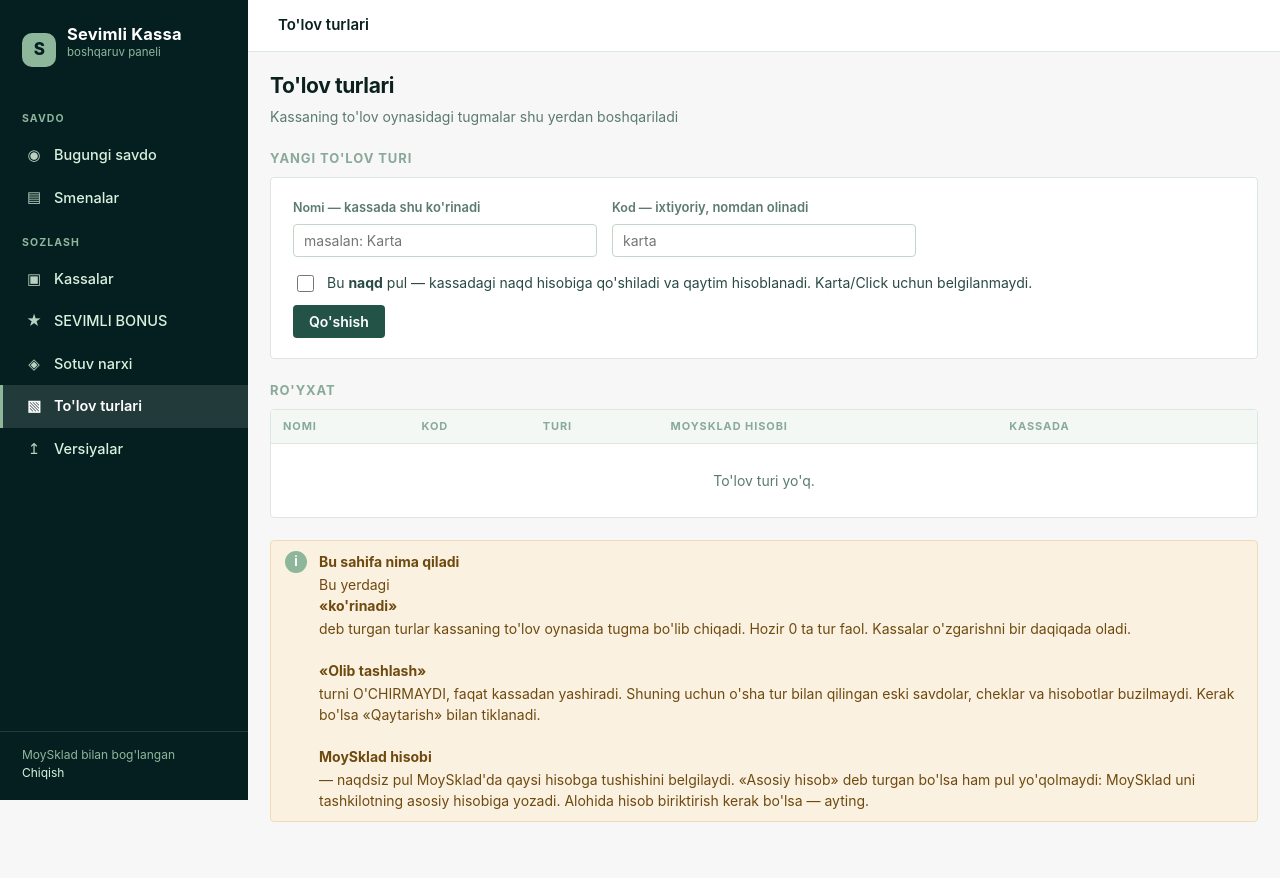
After one commit to 130395mq-dev/sevimli-kassa, a Django app: page /tolov-turlari/ in a window 1280 px wide. The commit adds this page. Run offline with Django 5.2, Linux system fonts and the light colour scheme; the visitor is signed in with stand-in values (Sample User, id 1); data that the repository does not hold is empty.

Commit message:
Sevimli Kassa server

```diff
--- a/dashboard/templates/dashboard/base.html
+++ b/dashboard/templates/dashboard/base.html
@@ -383,6 +383,8 @@
       <span class="ico">★</span><span class="txt">SEVIMLI BONUS</span></a>
     <a class="item {% block nav_prices %}{% endblock %}" href="/narxlar/">
       <span class="ico">◈</span><span class="txt">Sotuv narxi</span></a>
+    <a class="item {% block nav_pay %}{% endblock %}" href="/tolov-turlari/">
+      <span class="ico">▧</span><span class="txt">To'lov turlari</span></a>
     <a class="item {% block nav_releases %}{% endblock %}" href="/versiyalar/">
       <span class="ico">↥</span><span class="txt">Versiyalar</span></a>
 
--- /dev/null
+++ b/dashboard/templates/dashboard/payment_methods.html
@@ -0,0 +1,110 @@
+{% extends "dashboard/base.html" %}
+
+{% block title %}To'lov turlari — Sevimli Kassa{% endblock %}
+{% block crumb %}To'lov turlari{% endblock %}
+{% block nav_pay %}on{% endblock %}
+
+{% block body %}
+  <h1>To'lov turlari</h1>
+  <div class="sub">Kassaning to'lov oynasidagi tugmalar shu yerdan boshqariladi</div>
+
+  {% if messages %}
+    {% for m in messages %}
+      <div class="alert {% if m.tags == 'error' %}err{% else %}ok{% endif %}">
+        <span>{% if m.tags == 'error' %}✕{% else %}✓{% endif %}</span>
+        <div>{{ m }}</div>
+      </div>
+    {% endfor %}
+  {% endif %}
+
+  <h2>Yangi to'lov turi</h2>
+  <form method="post" class="card">
+    {% csrf_token %}
+    <input type="hidden" name="action" value="create">
+    <div class="fields">
+      <label>
+        <span>Nomi <span class="sec">— kassada shu ko'rinadi</span></span>
+        <input name="name" placeholder="masalan: Karta" required>
+      </label>
+      <label>
+        <span>Kod <span class="sec">— ixtiyoriy, nomdan olinadi</span></span>
+        <input name="code" placeholder="karta">
+      </label>
+      <label class="check">
+        <input type="checkbox" name="is_cash">
+        <span>Bu <b>naqd</b> pul — kassadagi naqd hisobiga qo'shiladi va
+              qaytim hisoblanadi. Karta/Click uchun belgilanmaydi.</span>
+      </label>
+    </div>
+    <button type="submit">Qo'shish</button>
+  </form>
+
+  <h2>Ro'yxat</h2>
+  <table>
+    <tr>
+      <th>Nomi</th><th>Kod</th><th class="tight">Turi</th>
+      <th class="tight">MoySklad hisobi</th><th class="tight">Kassada</th><th></th>
+    </tr>
+    {% for m in rows %}
+      <tr>
+        <td>
+          <b>{{ m.name }}</b>
+          {% if not m.active %}<span class="badge off">yashirilgan</span>{% endif %}
+        </td>
+        <td class="tight"><code class="token">{{ m.code }}</code></td>
+        <td class="tight">
+          {% if m.is_cash %}<span class="badge ok">naqd</span>
+          {% else %}<span class="badge">naqdsiz</span>{% endif %}
+        </td>
+        <td class="tight">
+          {% if m.ms_account_id %}<span class="badge ok">biriktirilgan</span>
+          {% else %}<span class="sec">asosiy hisob</span>{% endif %}
+        </td>
+        <td class="tight">
+          {% if m.active %}<span class="badge ok">ko'rinadi</span>
+          {% else %}<span class="badge off">yo'q</span>{% endif %}
+        </td>
+        <td class="actions">
+          <form method="post" class="inline">
+            {% csrf_token %}
+            <input type="hidden" name="action" value="rename">
+            <input type="hidden" name="id" value="{{ m.pk }}">
+            <input name="name" value="{{ m.name }}" size="12">
+            <button type="submit" class="small">Nomini saqlash</button>
+          </form>
+          <form method="post" class="inline"
+                onsubmit="return confirm('«{{ m.name }}» {% if m.active %}kassadan olib tashlansinmi?\n\nEski savdolar tegilmaydi.{% else %}kassaga qaytarilsinmi?{% endif %}');">
+            {% csrf_token %}
+            <input type="hidden" name="action" value="toggle">
+            <input type="hidden" name="id" value="{{ m.pk }}">
+            <button type="submit" class="small ghost"
+                    {% if m.active %}style="color: var(--danger);"{% endif %}>
+              {% if m.active %}Olib tashlash{% else %}Qaytarish{% endif %}
+            </button>
+          </form>
+        </td>
+      </tr>
+    {% empty %}
+      <tr><td colspan="6" class="empty">To'lov turi yo'q.</td></tr>
+    {% endfor %}
+  </table>
+
+  <div class="alert warn" style="margin-top: 22px;">
+    <span>i</span>
+    <div>
+      <b>Bu sahifa nima qiladi</b>
+      Bu yerdagi <b>«ko'rinadi»</b> deb turgan turlar kassaning to'lov
+      oynasida tugma bo'lib chiqadi. Hozir {{ active_count }} ta tur faol.
+      Kassalar o'zgarishni bir daqiqada oladi.
+      <br><br>
+      <b>«Olib tashlash»</b> turni O'CHIRMAYDI, faqat kassadan yashiradi.
+      Shuning uchun o'sha tur bilan qilingan eski savdolar, cheklar va
+      hisobotlar buzilmaydi. Kerak bo'lsa «Qaytarish» bilan tiklanadi.
+      <br><br>
+      <b>MoySklad hisobi</b> — naqdsiz pul MoySklad'da qaysi hisobga
+      tushishini belgilaydi. «Asosiy hisob» deb turgan bo'lsa ham pul
+      yo'qolmaydi: MoySklad uni tashkilotning asosiy hisobiga yozadi.
+      Alohida hisob biriktirish kerak bo'lsa — ayting.
+    </div>
+  </div>
+{% endblock %}
--- a/dashboard/urls.py
+++ b/dashboard/urls.py
@@ -13,6 +13,7 @@ urlpatterns = [
     path("bonus/", views.bonus, name="bonus"),
     path("bonus/mijoz/<int:pk>/", views.customer_bonus, name="customer-bonus"),
     path("narxlar/", views.prices, name="prices"),
+    path("tolov-turlari/", views.payment_methods, name="payment-methods"),
     path("versiyalar/", views.releases, name="releases"),
     path("ornatish/", views.installer, name="installer"),
     path("ornatish/fayl/", views.installer_download, name="installer-download"),
--- a/dashboard/views.py
+++ b/dashboard/views.py
@@ -30,7 +30,8 @@ from django.utils.text import slugify
 
 from catalog.models import Customer, Product, SyncState
 from sales.models import (
-    BonusEntry, BonusProgram, Payment, POINT_TIYIN, Register, Sale, Shift,
+    BonusEntry, BonusProgram, Payment, PaymentMethod, POINT_TIYIN, Register,
+    Sale, Shift,
 )
 from sales.services import build_receipt
 from shared.receipt import render as render_receipt
@@ -868,3 +869,83 @@ def _dec(value, default):
         return d if d >= 0 else default
     except (InvalidOperation, TypeError):
         return default
+
+
+@login_required
+def payment_methods(request):
+    """To'lov turlari — kassadagi to'lov tugmalari.
+
+    Kassa qaysi tugmalarni ko'rsatishini shu yer belgilaydi: bu yerdagi
+    FAOL turlar to'lov oynasida chiqadi. Tur o'chirilsa kassada tugma
+    yo'qoladi, lekin ESKI savdolar tegilmaydi — shuning uchun tur
+    o'chirilmaydi, faqat yashiriladi (savdo tarixi buzilmasin).
+
+    MoySklad hisob raqami (ixtiyoriy): naqdsiz pul MoySklad'da qaysi
+    hisobga tushishini belgilaydi. Bo'sh bo'lsa — tashkilotning ASOSIY
+    hisobiga tushadi, ya'ni pul yo'qolmaydi.
+    """
+    if request.method == "POST":
+        action = request.POST.get("action")
+
+        if action == "create":
+            name = (request.POST.get("name") or "").strip()
+            is_cash = bool(request.POST.get("is_cash"))
+            code = slugify(request.POST.get("code") or name)[:32]
+            if len(name) < 2:
+                messages.error(request, "Nom kamida 2 harf bo'lishi kerak")
+            elif not code:
+                messages.error(request, "Kod yaratilmadi — nomni lotin harflarida yozing")
+            elif PaymentMethod.objects.filter(code=code).exists():
+                messages.error(request, f"«{code}» kodi band")
+            else:
+                last = (PaymentMethod.objects.order_by("-sort")
+                        .values_list("sort", flat=True).first() or 0)
+                PaymentMethod.objects.create(
+                    code=code, name=name, is_cash=is_cash, sort=last + 1,
+                )
+                messages.success(
+                    request,
+                    f"«{name}» qo'shildi. Kassalar bir daqiqada oladi.",
+                )
+
+        elif action == "rename":
+            m = PaymentMethod.objects.filter(pk=request.POST.get("id")).first()
+            name = (request.POST.get("name") or "").strip()
+            if not m:
+                messages.error(request, "To'lov turi topilmadi")
+            elif len(name) < 2:
+                messages.error(request, "Nom kamida 2 harf bo'lishi kerak")
+            else:
+                old = m.name
+                m.name = name
+                m.save(update_fields=["name"])
+                messages.success(request, f"«{old}» → «{name}»")
+
+        elif action == "toggle":
+            m = PaymentMethod.objects.filter(pk=request.POST.get("id")).first()
+            if not m:
+                messages.error(request, "To'lov turi topilmadi")
+            elif m.active and PaymentMethod.objects.filter(active=True).count() <= 1:
+                # Hech bo'lmasa bitta to'lov turi qolishi shart, aks holda
+                # kassada to'lov qilib bo'lmaydi.
+                messages.error(
+                    request, "Oxirgi to'lov turini o'chirib bo'lmaydi",
+                )
+            else:
+                m.active = not m.active
+                m.save(update_fields=["active"])
+                messages.success(
+                    request,
+                    f"«{m.name}»: " + (
+                        "kassada ko'rinadi" if m.active
+                        else "kassadan olib tashlandi"
+                    ),
+                )
+
+        return redirect("dashboard:payment-methods")
+
+    rows = list(PaymentMethod.objects.all())
+    return render(request, "dashboard/payment_methods.html", {
+        "rows": rows,
+        "active_count": sum(1 for m in rows if m.active),
+    })
```
Also changed, not shown: dashboard/test_payment_methods.py (added, +93 -0 lines).
